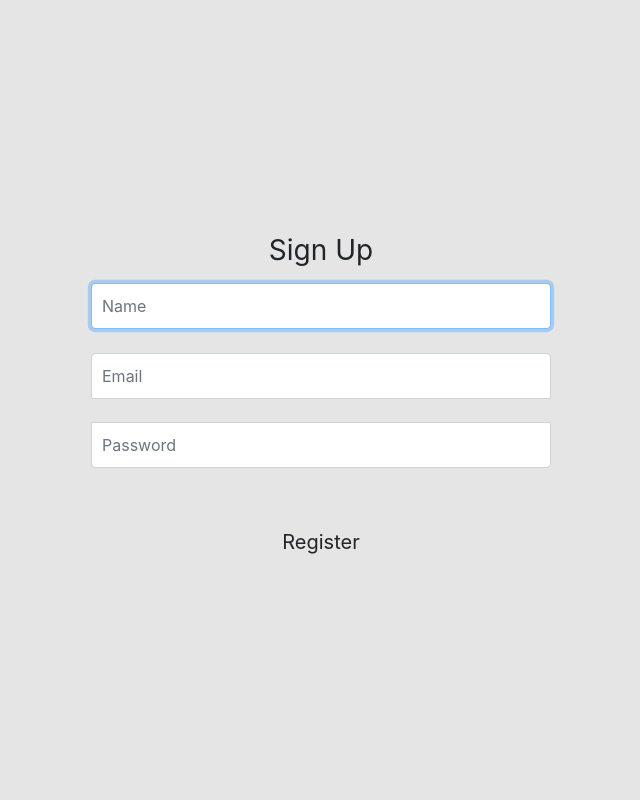
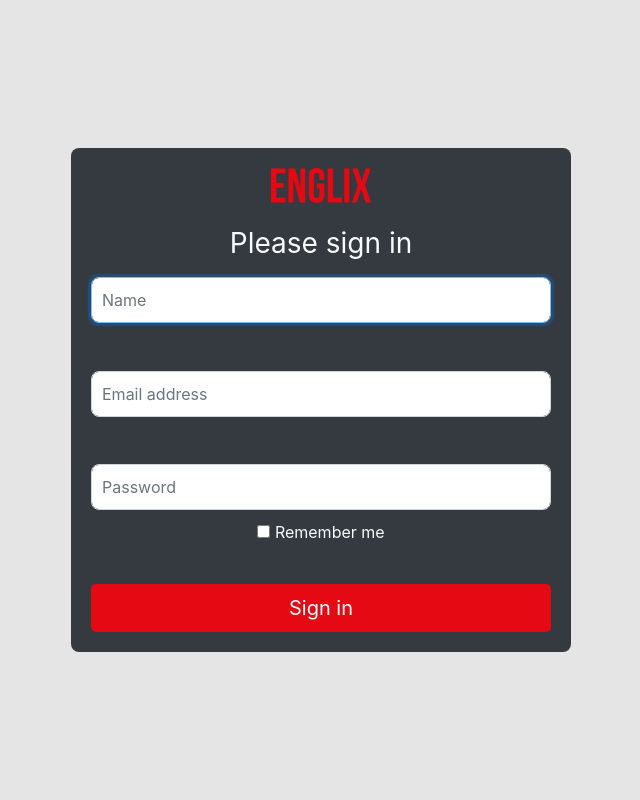
Before and after one commit to AlanRicardoS/Englix, a Flask app: page /signup in a window 1280 px wide. Shown: the whole page, without its empty margins (319-959 px from the left). Run offline with Flask 2, Linux system fonts and the light colour scheme; some libraries are stand-ins or nearby versions.

Commit message:
pagina de singup com css

```diff
--- a/templates/cadastro.html
+++ b/templates/cadastro.html
@@ -3,74 +3,37 @@
     <head>
         <meta charset="utf-8">
         <meta name="viewport" content="width=device-width, initial-scale=1, shrink-to-fit=no">
-        <meta name="description" content="">
-        <meta name="author" content="Mark Otto, Jacob Thornton, and Bootstrap contributors">
-        <meta name="generator" content="Jekyll v4.0.1">
+
         <title>Sign Up</title>
         <link rel="stylesheet" href="https://stackpath.bootstrapcdn.com/bootstrap/4.5.0/css/bootstrap.min.css" integrity="sha384-9aIt2nRpC12Uk9gS9baDl411NQApFmC26EwAOH8WgZl5MYYxFfc+NcPb1dKGj7Sk" crossorigin="anonymous">
-        <script src="https://code.jquery.com/jquery-3.5.1.slim.min.js" integrity="sha384-DfXdz2htPH0lsSSs5nCTpuj/zy4C+OGpamoFVy38MVBnE+IbbVYUew+OrCXaRkfj" crossorigin="anonymous"></script>
-        <script src="https://cdn.jsdelivr.net/npm/popper.js@1.16.0/dist/umd/popper.min.js" integrity="sha384-Q6E9RHvbIyZFJoft+2mJbHaEWldlvI9IOYy5n3zV9zzTtmI3UksdQRVvoxMfooAo" crossorigin="anonymous"></script>
-        <script src="https://stackpath.bootstrapcdn.com/bootstrap/4.5.0/js/bootstrap.min.js" integrity="sha384-OgVRvuATP1z7JjHLkuOU7Xw704+h835Lr+6QL9UvYjZE3Ipu6Tp75j7Bh/kR0JKI" crossorigin="anonymous"></script>
-
-        <link rel="canonical" href="https://getbootstrap.com/docs/4.5/examples/sign-in/">
+        <link rel="stylesheet" href="../static/login.css">
 
 
 
-        <!-- Favicons -->
-    <link rel="apple-touch-icon" href="/docs/4.5/assets/img/favicons/apple-touch-icon.png" sizes="180x180">
-    <link rel="icon" href="/docs/4.5/assets/img/favicons/favicon-32x32.png" sizes="32x32" type="image/png">
-    <link rel="icon" href="/docs/4.5/assets/img/favicons/favicon-16x16.png" sizes="16x16" type="image/png">
-    <link rel="manifest" href="/docs/4.5/assets/img/favicons/manifest.json">
-    <link rel="mask-icon" href="/docs/4.5/assets/img/favicons/safari-pinned-tab.svg" color="#563d7c">
-    <link rel="icon" href="/docs/4.5/assets/img/favicons/favicon.ico">
-    <meta name="msapplication-config" content="/docs/4.5/assets/img/favicons/browserconfig.xml">
-    <meta name="theme-color" content="#563d7c">
+      </head>
+      <body class="text-center" style="background-color: #e5e5e5;">
 
+        <form action="/signup" method="POST" class="form-signin bg-dark" style="border-radius: 8px;">
 
-        <style>
-          .bd-placeholder-img {
-            font-size: 1.125rem;
-            text-anchor: middle;
-            -webkit-user-select: none;
-            -moz-user-select: none;
-            -ms-user-select: none;
-            user-select: none;
-          }
+          <img class="mb-4" src="../static/img/englix.png" alt="" width="100">
+          <h1 class="h3 mb-3 font-weight-normal text-light">Please sign in</h1>
 
-          @media (min-width: 768px) {
-            .bd-placeholder-img-lg {
-              font-size: 3.5rem;
-            }
-          }
-        </style>
-        <!-- Custom styles for this template -->
-        <link href="../static/login.css" rel="stylesheet">
-      </head>
-  <body class="text-center">
+          <label for="inputEmail" class="sr-only" style="border-radius: 8px;">Name</label>
+          <input type="name" name="name" id="inputName" style="border-radius: 8px;" class="form-control" placeholder="Name" required autofocus>
+    <BR></BR>
+          <label for="inputEmail" class="sr-only" style="border-radius: 8px;">Email address</label>
+          <input type="email" name="email" id="inputEmail" class="form-control" placeholder="Email address" style="border-radius: 8px;" required autofocus>
+          <BR>  </BR>
 
-    <form class="form-signin" action="/signup" method="POST">
-        <h1 class="h3 mb-3 font-weight-normal">Sign Up</h1>
-
-        <label for="inputName" class="sr-only">Name</label>
-        <input type="name" id="name" name= "name" class="form-control" placeholder="Name" required autofocus>
-        <br>
-        <label for="inputEmail" class="sr-only">E-mail</label>
-        <input type="email" id="email" name= "email" class="form-control" placeholder="Email" required autofocus>
-        <br>
-        <label for="inputPassword" class="sr-only">Password</label>
-        <input type="password" id="password" name= "password" class="form-control" placeholder="Password" required>
-        <br>
-        <!--
-        <label for="inputPassword" class="sr-only">Confirm Password</label>*/
-        <input type="password" id="inputPassword" class="form-control" placeholder="Confirm Password" required>
-        -->
-
-        <div class="checkbox mb-3">
-
-        </div>
-        <button id="but" class="btn btn-lg btn-block" type="submit">Register</button>
+          <label for="inputPassword"  class="sr-only">Password</label>
+          <input type="password" style="border-radius: 8px;" id="inputPassword" name="password" class="form-control" placeholder="Password" required>
+          <div class="checkbox mb-3">
+            <label>
+              <p class="text-light"><input type="checkbox"style="color: white;" value="remember-me"> Remember me</p>
+            </label>
+          </div>
+          <button class="btn btn-lg btn-block" style="color:white; background-color: rgb(229,9,20);" type="submit">Sign in</button>
 
         </form>
-
-</body>
+      </body>
 </html>
```
Also changed, not shown: db.db.
